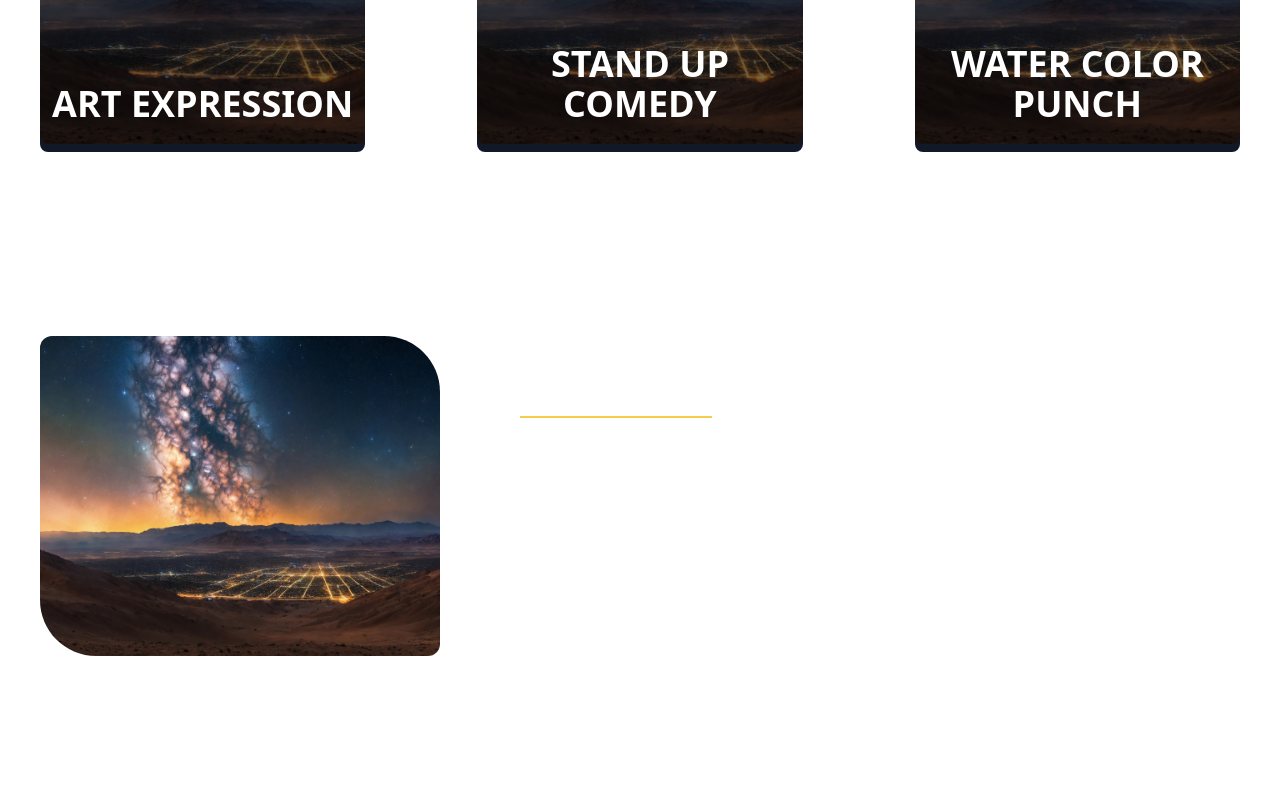
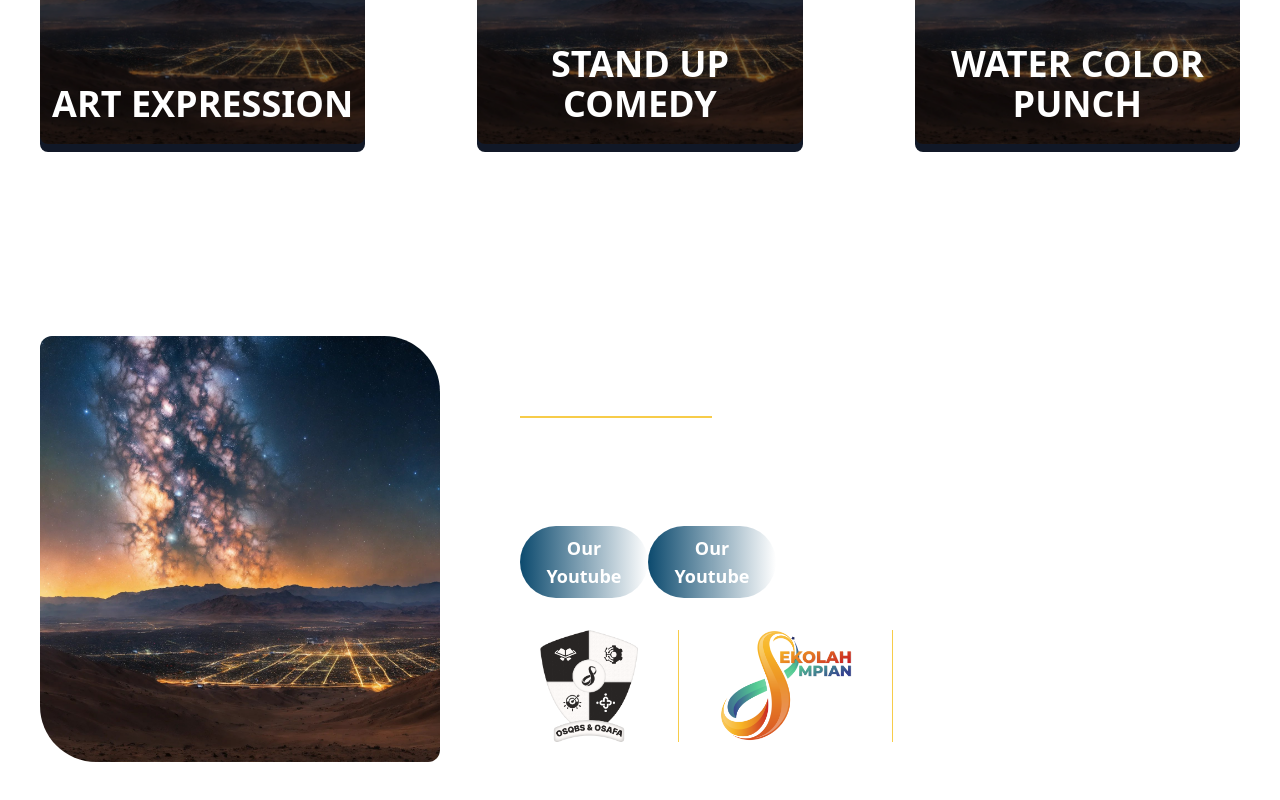
Before and after one commit to azzamhaer/artqtion-2.0, a Vue app in the folder artq-vue/: page / in a window 1280 px wide. Shown: the part 1192-1992 px from the top of the page. Built offline with nearby package versions, Linux system fonts and the light colour scheme.

Commit message:
logo n btn

```diff
--- a/artq-vue/src/components/About.vue
+++ b/artq-vue/src/components/About.vue
@@ -6,13 +6,35 @@
                     src="../assets/img/bg/bg-1.jpg" alt="">
             </div>
             <div class="col-span-2 ml-20 py-5">
-                <h2 class="text-5xl uppercase font-semibold">About</h2>
-                <div class="duration-300 text-slate-300 w-48 h-0.5 mt-3 mb-4 bg-gold-500"></div>
-                <p class="text-lg mb-2">Lorem ipsum dolor sit amet consectetur adipisicing elit. Quod, nemo animi? Nostrum
-                    error
-                    molestias quasi
-                    iste numquam ab, magnam veniam culpa odit non, vero hic, recusandae harum suscipit fugiat reprehenderit?
-                </p>
+                <div>
+                    <h2 class="text-5xl uppercase font-semibold">About</h2>
+                    <div class="duration-300 text-slate-300 w-48 h-0.5 mt-3 mb-4 bg-gold-500"></div>
+                    <p class="text-lg mb-2">Lorem ipsum dolor sit amet consectetur adipisicing elit. Quod, nemo animi?
+                        Nostrum
+                        error
+                        molestias quasi
+                        iste numquam ab, magnam veniam culpa odit non, vero hic, recusandae harum suscipit fugiat
+                        reprehenderit?
+                    </p>
+                </div>
+                <div class="w-64 flex justify-between">
+                    <button class="bg-gradient-to-r from-sky-900 p-2 rounded-full"><a
+                            class="text-lg font-semibold capitalize" href="">our
+                            youtube</a></button>
+                    <button class="bg-gradient-to-r from-sky-900 p-2 rounded-full"><a
+                            class="text-lg font-semibold capitalize" href="">our
+                            youtube</a></button>
+                </div>
+                <div class="flex mt-8">
+                    <div class="h-28 mx-5">
+                        <img class="h-full object-cover" src="../assets/img/logo-os.png" alt="">
+                    </div>
+                    <div class="duration-300 text-slate-300 w-px mx-5 bg-gold-500"></div>
+                    <div class="h-28 mx-5">
+                        <img class="h-full object-cover" src="../assets/img/logo-si.png" alt="">
+                    </div>
+                    <div class="duration-300 text-slate-300 w-px mx-5 bg-gold-500"></div>
+                </div>
             </div>
         </div>
     </div>
```
Also changed, not shown: artq-vue/src/assets/img/logo-os.png (added), artq-vue/src/assets/img/logo-si.png (added).
